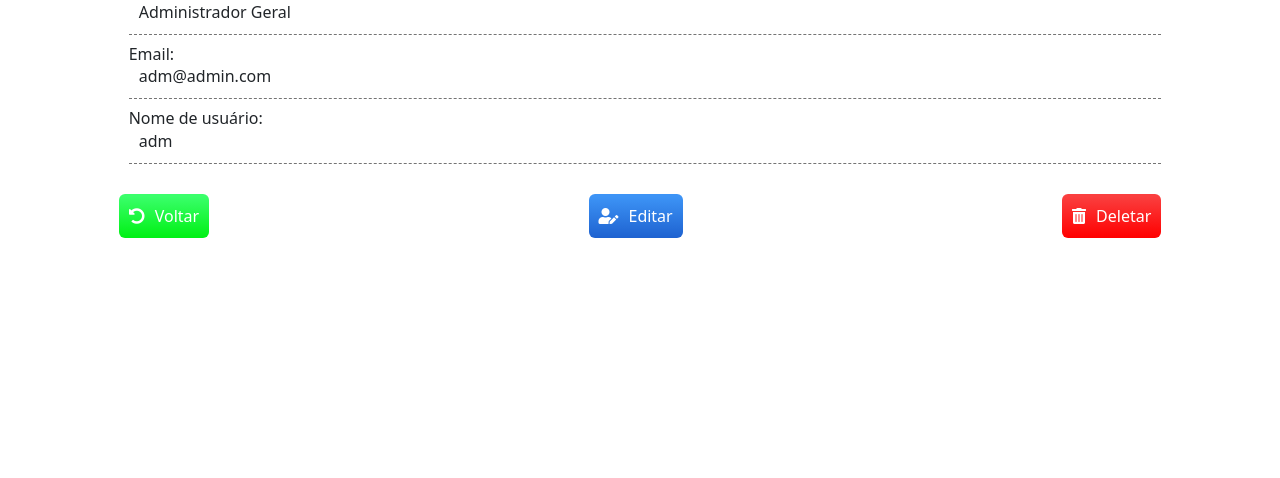
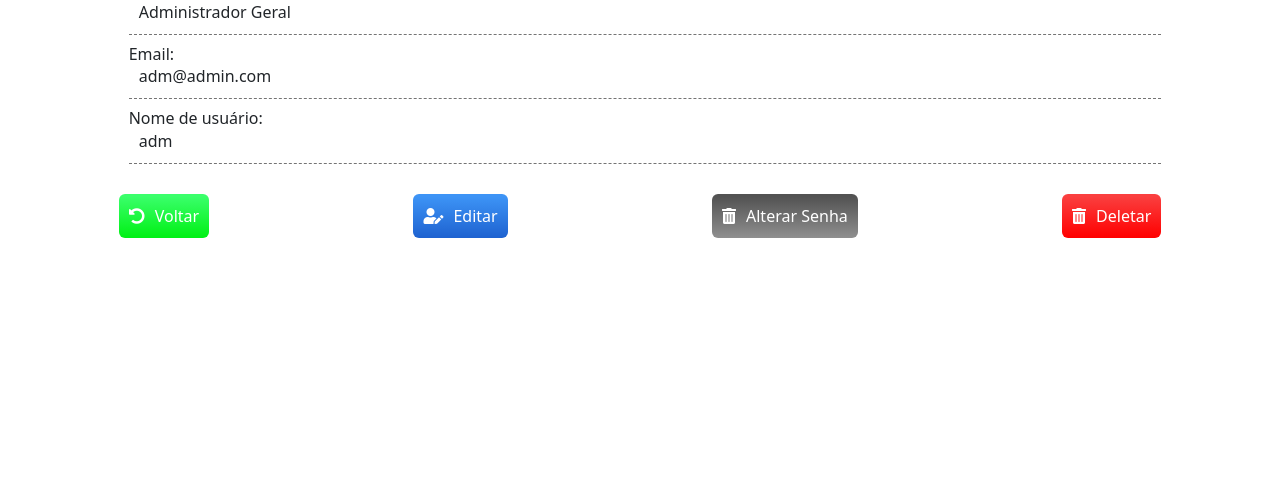
Before and after one commit to Dgsbarbosa/novo_padrao, a Django app: page /accounts/perfil/user/ in a window 1280 px wide. Shown: the part 173-651 px from the top of the page. Run offline with Django 4.2, Linux system fonts and the light colour scheme; a user stored in the database is signed in; some libraries are stand-ins or nearby versions.

Commit message:
alter password

```diff
--- a/novopadrao/accounts/models.py
+++ b/novopadrao/accounts/models.py
@@ -5,6 +5,8 @@ from django.utils import timezone
 from django.utils.translation import gettext_lazy as _
 
 from .manage import CustomUserManager
+from django.contrib.auth.password_validation import validate_password
+from django.core.exceptions import ValidationError
 
 
 class CustomUser(AbstractBaseUser, PermissionsMixin):
@@ -41,6 +43,9 @@ class CustomUser(AbstractBaseUser, PermissionsMixin):
 
             return self.email
 
+
+
+
 class UpdateUserForm(forms.ModelForm):
 
     first_name = models.CharField(_('Nome'),max_length=100, )
--- a/novopadrao/company/templates/company/perfilUser.html
+++ b/novopadrao/accounts/templates/accounts/perfilUser.html
@@ -57,10 +57,17 @@
         </div>
 
         <div>
-            <a href="/accounts/perfil/user/edit" class="myButton-client" id="edit-client">
+            <a href="/accounts/perfil/user/edit" class="myButton-client " id="edit-client">
                 <i class=" fas fas fa-user-edit "></i>
 
                 Editar</a>
+        </div>
+
+        <div>
+            <a href="/accounts/perfil/user/alterPassword" class="myButton-client " id="alter-password">
+                <i class=" fas fa-trash-alt "></i>
+
+                Alterar Senha</a>
         </div>
 
         <div>
--- a/novopadrao/accounts/urls.py
+++ b/novopadrao/accounts/urls.py
@@ -1,4 +1,5 @@
-from django.urls import path
+from django.urls import path, reverse_lazy
+
 from . import views
 
 urlpatterns = [
@@ -8,6 +9,12 @@ urlpatterns = [
 
     path('perfil/user/', views.perfilUser, name='perfil-user'),
 
-     path('perfil/user/edit', views.editUser, name='perfil-edit')
+    path('perfil/user/edit', views.editUser, name='perfil-edit'),
+
+    path('perfil/user/alterPassword', views.alterPassword, name='alter-password'),
+
+    path('perfil/user/delete', views.deleteUser, name='delete-user'),
+
+
 
 ]
--- a/novopadrao/accounts/views.py
+++ b/novopadrao/accounts/views.py
@@ -5,8 +5,8 @@ from django.shortcuts import get_object_or_404, redirect, render
 from django.contrib import messages
 from django.contrib.auth.forms import PasswordChangeForm
 from django.contrib.auth import update_session_auth_hash
-from .models import UpdateUserForm
-from .forms import CustomUserChangeForm, CustomUserCreationForm, CustomUserEditForm
+from .models import  UpdateUserForm
+from .forms import  CustomUserChangeForm, CustomUserCreationForm
 
 from django.contrib.auth.decorators import login_required
 
@@ -34,7 +34,9 @@ def register(request):
 def perfil(request):
 
 
-    return render(request,'company/perfis.html')
+    return render(request,'accounts/perfis.html')
+
+
 
 @login_required
 def perfilUser(request):
@@ -43,7 +45,9 @@ def perfilUser(request):
     context = {
         'user':user
     }
-    return render(request,'company/perfilUser.html',context)
+    return render(request,'accounts/perfilUser.html',context)
+
+
 
 
 @login_required
@@ -74,20 +78,50 @@ def editUser(request):
         }
 
 
-    return render(request, 'company/editUser.html',context)
+    return render(request, 'accounts/editUser.html',context)
 
-def change_password(request):
+def alterPassword(request):
+
+    user = request.user
+    fullname = f'{user.first_name} {user.last_name}'
+
     if request.method == 'POST':
         form = PasswordChangeForm(request.user, request.POST)
+        form.fields['old_password'].label = 'Senha antiga'
+        form.fields['new_password1'].label = 'Nova senha'
+        form.fields['new_password2'].label = 'Confirme a senha'
+
         if form.is_valid():
             user = form.save()
             update_session_auth_hash(request, user)
-            messages.success(request, 'Your password was successfully updated!')
-            return redirect('change_password')
+            messages.success(request, 'Sua senha foi alterada com sucesso!')
+            return redirect('/accounts/perfil/user/alterPassword')
         else:
-            messages.error(request, 'Please correct the error below.')
+            messages.info(request, 'Corrija o erro abaixo.')
+            form.fields['old_password'].label = 'Senha antiga'
+            form.fields['new_password1'].label = 'Nova senha'
+            form.fields['new_password2'].label = 'Confirme a senha'
+
     else:
         form = PasswordChangeForm(request.user)
-    return render(request, 'accounts/change_password.html', {
-        'form': form
-    })
+
+    form.fields['old_password'].label = 'Senha antiga'
+    form.fields['new_password1'].label = 'Nova senha'
+    form.fields['new_password2'].label = 'Confirme a senha'
+
+
+    form.error_messages['password_incorrect'] = 'Sua senha antiga esta incorreta. Por favor tente novamente'
+    print()
+
+    context = {
+            'form' : form,
+            'fullname' : fullname,
+
+        }
+    return render(request, 'accounts/alterPassword.html',context)
+
+
+def deleteUser(request):
+
+
+    return render(request, 'accounts/deleteUser.html')
--- a/novopadrao/company/static/css/styleDashboardClients.css
+++ b/novopadrao/company/static/css/styleDashboardClients.css
@@ -69,6 +69,7 @@
 #dashboard-client-doing {
   background-color: #db1e47;
 }
+
 
 
 
--- a/novopadrao/company/static/css/styleNewClient.css
+++ b/novopadrao/company/static/css/styleNewClient.css
@@ -1,18 +1,3 @@
-.form-add {
-
-
-    /* border: 10px solid black; */
-}
-
-
-
-
-.form-group {
-    /* border: 10px solid rgb(212, 0, 0); */
-
-}
-
-
 
 .btn-form {
     margin-top: 10px;
--- a/novopadrao/company/static/css/styleViewClient.css
+++ b/novopadrao/company/static/css/styleViewClient.css
@@ -179,6 +179,9 @@ select {
 
 }
 
+#alter-password {
+    background: linear-gradient(to bottom, #525252 5%, #8f8f8f 100%);  }
+
 
 
 
@@ -212,6 +215,20 @@ select {
 
     }
 
+    .dashboard-box-client{
+        display: block;
+
+        /* border: 10px solid rgb(238, 9, 9); */
+
+    }
+
+.dashboard-box-client div{
+        margin-bottom: 10px;
+
+        /* border: 10px solid rgb(238, 9, 9); */
+
+
+    }
 
 
 
--- a/novopadrao/novopadrao/settings.py
+++ b/novopadrao/novopadrao/settings.py
@@ -102,9 +102,7 @@ AUTH_PASSWORD_VALIDATORS = [
         "NAME": "accounts.validators.MinimumLengthValidator",
     },
 
-    {
-        "NAME": "django.contrib.auth.password_validation.NumericPasswordValidator",
-    },
+
     {
         'NAME' :  'accounts.validators.NumberValidator' ,
 
--- a/novopadrao/templates/registration/login.html
+++ b/novopadrao/templates/registration/login.html
@@ -21,6 +21,7 @@
                 </form>
 
                 <p class="change-form-p">Quer criar uma conta? <a href="/accounts/register">Clique aqui!</a></p>
+                <p class="change-form-p">Esqueci minha senha <a href="/accounts/register">Clique aqui!</a></p>
             </div>
         </div>
     </div>
```
Also changed, not shown: novopadrao/accounts/forms.py (+0 -7 lines), novopadrao/accounts/templates/accounts/alterPassword.html (added, +35 -0 lines), novopadrao/accounts/templates/accounts/deleteUser.html (added, +9 -0 lines), novopadrao/accounts/validators.py (+4 -4 lines), novopadrao/accounts/templates/accounts/editUser.html (renamed from novopadrao/company/templates/company/editUser.html), novopadrao/accounts/templates/accounts/perfilCompany.html (renamed from novopadrao/company/templates/company/perfilCompany.html), novopadrao/accounts/templates/accounts/perfis.html (renamed from novopadrao/company/templates/company/perfis.html), novopadrao/db.sqlite3.
